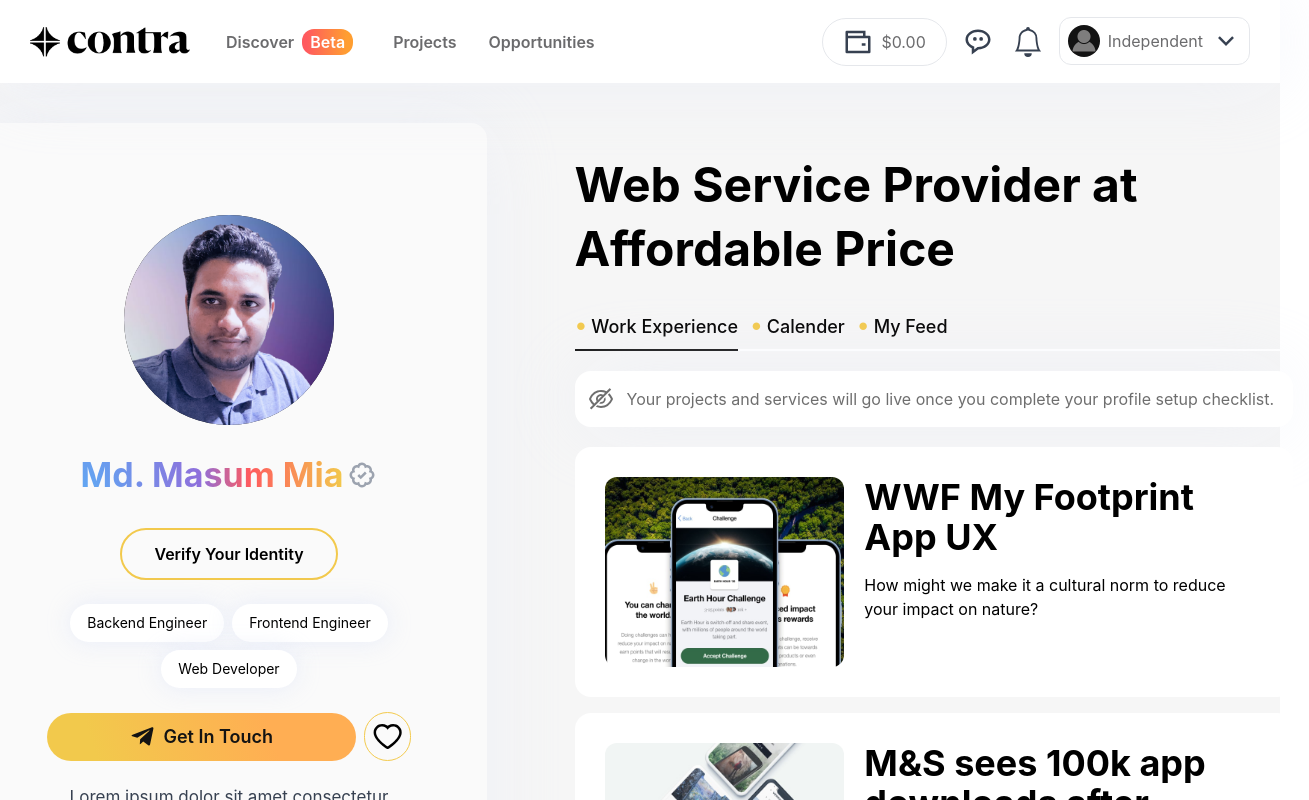
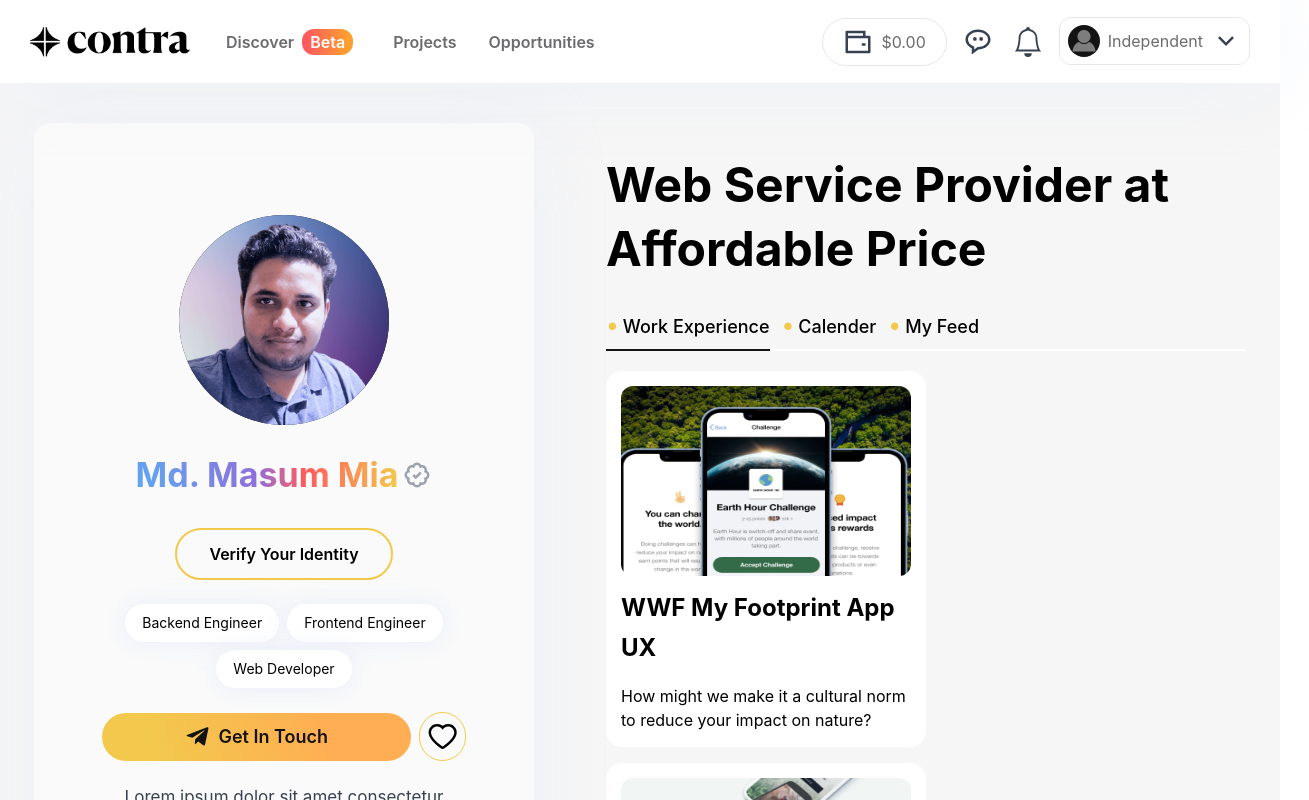
Before and after one commit to iinaamasum/contra-user-dashboard, a React (Create React App) app: page / in a window 1280 px wide. Shown: the top 800 px of the page, 1309 px wide, since content can reach past the window. Built offline with nearby package versions, Linux system fonts and the light colour scheme.

Commit message:
overflow problem fixed

```diff
--- a/src/Components/UserDashboard/DashboardLeft.jsx
+++ b/src/Components/UserDashboard/DashboardLeft.jsx
@@ -20,7 +20,7 @@
     { id: 3, title: 'Web Developer' },
   ];
   return (
-    <div className="w-full lg1200:w-[515px] px-[10px] md:px-[32px] py-[30px] lg:py-[92px] my-[40px] flex items-center justify-center rounded-2xl dashboard__left__bg lg:sticky lg:top-0">
+    <div className="w-full lg:w-[500px] lg1300:w-[515px] px-[10px] md:px-[32px] py-[30px] lg:py-[92px] my-[40px] flex items-center justify-center rounded-2xl dashboard__left__bg lg:sticky lg:top-0">
       <div className="w-full sm:w-[364px] px-4 sm:px-0 flex flex-col items-center justify-center">
         {/* profile image  */}
         <div className="w-[210px] h-[210px] rounded-full bg-black">
--- a/src/Components/UserDashboard/DashboardRight.jsx
+++ b/src/Components/UserDashboard/DashboardRight.jsx
@@ -1,5 +1,4 @@
 import React from 'react';
-import { AiOutlineEyeInvisible } from 'react-icons/ai';
 import { NavLink } from 'react-router-dom';
 import pro1 from '../../Assets/image/pro1.jpeg';
 import pro2 from '../../Assets/image/pro2.jpeg';
@@ -52,7 +51,7 @@
     },
   ];
   return (
-    <div className="w-full lg1200:w-[750px] px-4 py-[30px] mt-[40px] flex justify-center rounded-2xl">
+    <div className="w-full lg:w-[640px] lg1300:w-[750px] px-4 md:px-0 py-[30px] mt-[40px] flex justify-center rounded-2xl">
       <div className="">
         <h2 className="text-[1.75rem] md:text-[2.25rem] lg:text-[3rem] font-bold leading-[2rem] md:leading-[4rem]">
           Web Service Provider at Affordable Price
@@ -78,20 +77,6 @@
             ))}
           </ul>
         </div>
-        {/* service alert */}
-        <div className="w-full">
-          <p
-            style={{
-              background: '#fff',
-              boxShadow: 'rgb(228 232 247 / 40%) 0px 0px 80px',
-            }}
-            className="py-[14px] w-full rounded-2xl bg-white inline-flex items-center gap-x-3 px-3 text-textColor_1"
-          >
-            <AiOutlineEyeInvisible size={28} />
-            Your projects and services will go live once you complete your
-            profile setup checklist.
-          </p>
-        </div>
         {/* projects card  */}
         <div className="grid grid-cols-1 sm:grid-cols-2 lg:grid-cols-1 gap-4 mt-5">
           {projectsCardData.map((data) => (
--- a/src/Components/UserDashboard/UserDashboard.jsx
+++ b/src/Components/UserDashboard/UserDashboard.jsx
@@ -4,7 +4,7 @@
 
 const UserDashboard = () => {
   return (
-    <div className="bg-primaryWhite min-h-screen flex flex-col justify-center items-center">
+    <div className="bg-primaryWhite min-h-screen flex flex-col">
       <div className="flex flex-col lg:flex-row justify-center items-start gap-x-[72px]">
         <DashboardLeft />
         <DashboardRight />
--- a/src/Components/UserDashboard/UserProjectsCard.jsx
+++ b/src/Components/UserDashboard/UserProjectsCard.jsx
@@ -4,16 +4,16 @@
   const { title, description, img } = data;
 
   return (
-    <div className="w-full xsm:w-[320px] lg1200:w-full lg1200:flex items-start justify-between p-[15px] lg1200:p-[30px] bg-[#fff] rounded-2xl gap-x-[20px]">
-      <div className="h-[250] xsm:h-[190px] w-full lg1200:w-[250px]">
+    <div className="w-full xsm:w-[320px] lg1300:w-full lg1300:flex items-start justify-between p-[15px] lg1300:p-[30px] bg-[#fff] rounded-2xl gap-x-[20px]">
+      <div className="h-[250] xsm:h-[190px] w-full lg1300:w-[250px]">
         <img className="h-full w-full rounded-xl" src={img} alt="" />
       </div>
-      <div className="w-full lg1200:w-[415px] mt-3 lg1200:mt-0">
+      <div className="w-full lg1300:w-[415px] mt-3 lg1300:mt-0">
         <h2
           style={{
             lineHeight: '2.5rem',
           }}
-          className="text-2xl lg1200:text-4xl font-bold mb-4"
+          className="text-2xl lg1300:text-4xl font-bold mb-4"
         >
           {title.slice(0, 45)}
         </h2>
--- a/tailwind.config.js
+++ b/tailwind.config.js
@@ -20,7 +20,7 @@
       md: '768px',
       mdLg800: '850px',
       lg: '1024px',
-      lg1200: '1200px',
+      lg1300: '1300px',
       xl: '1280px',
       '2xl': '1536px',
     },
```
